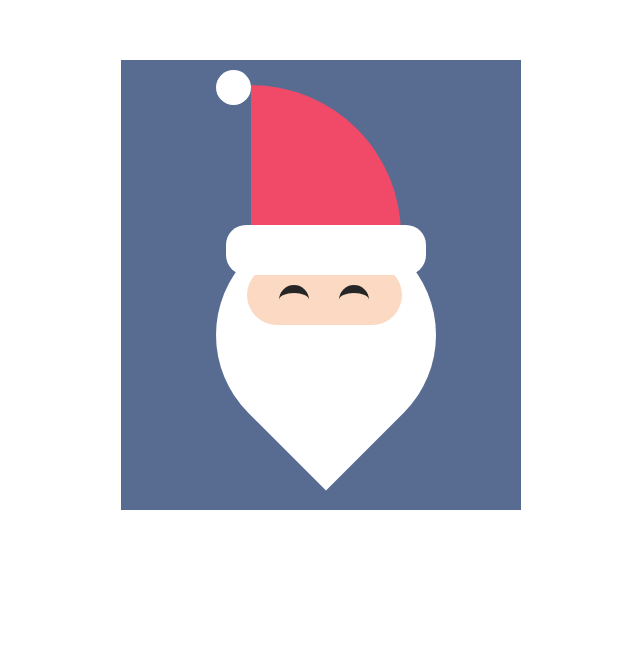
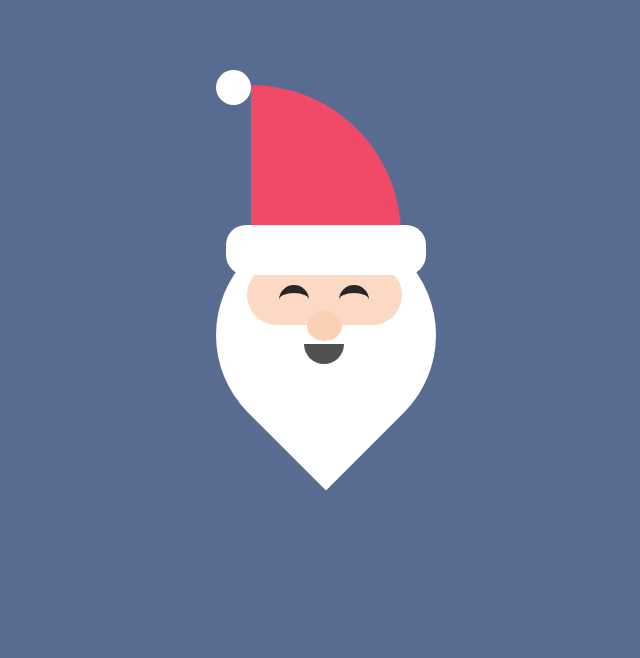
Before and after one commit to viacheslavk55/Christmas-Animation, a plain HTML site: page index.html in a window 1280 px wide. Shown: the part 115-773 px from the top of the page, without its empty margins (319-959 px from the left). Drawn offline with Linux system fonts and the light colour scheme.

Commit message:
finished the tutorial

```diff
--- a/style.css
+++ b/style.css
@@ -1,9 +1,9 @@
 body {
     padding: 0;
     margin: 0;
+    background-color: #586c92;
 }
 .mycanvas {
-    background-color: #586c92;
     height: 450px;
     width: 400px;
     position: absolute;
@@ -76,3 +76,21 @@ body {
     bottom: 3px;
     left: 92px;
 }
+.nose {
+    background-color: #fbd1b6;
+    height: 30px;
+    width: 35px;
+    border-radius: 50%;
+    position: relative;
+    left: 60px;
+}
+.mouth {
+    background-color: #262626;
+    height: 20px;
+    width: 40px;
+    border-radius: 0 0 20px 20px;
+    position: relative;
+    top: 3px;
+    left: 57px;
+    opacity: 0.8;
+}
```
